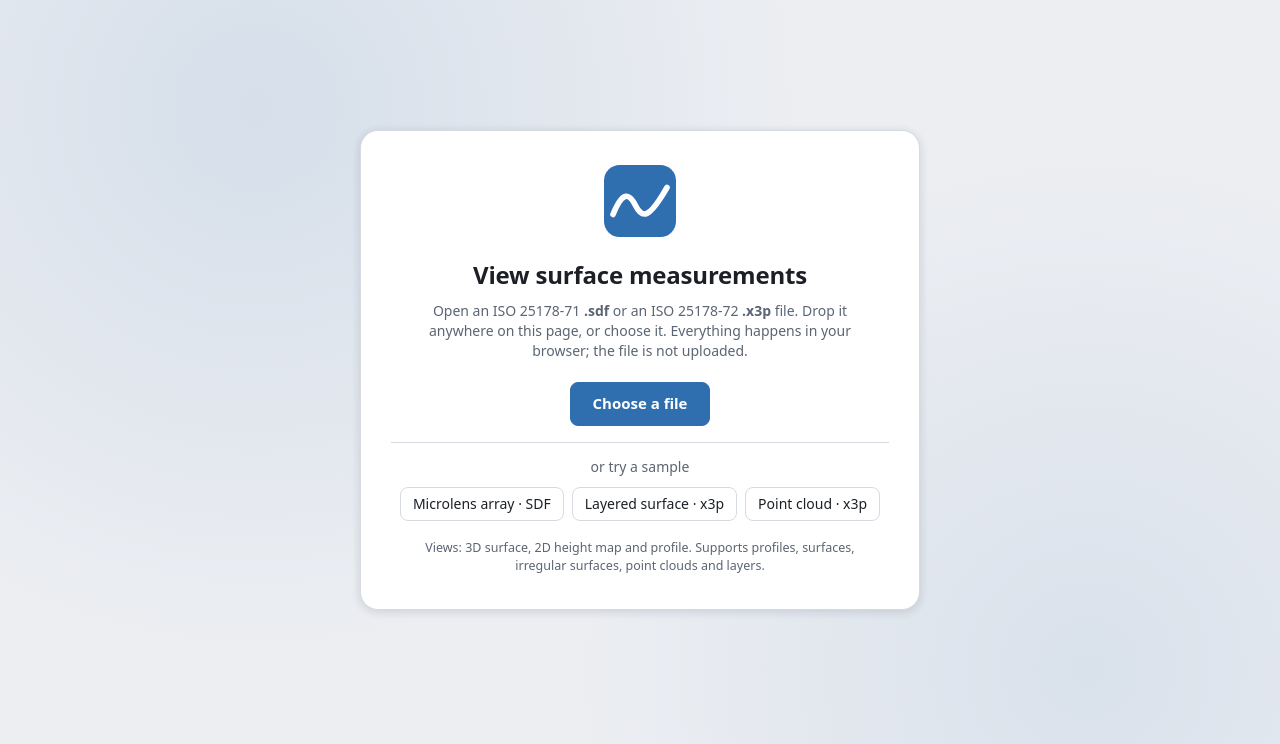
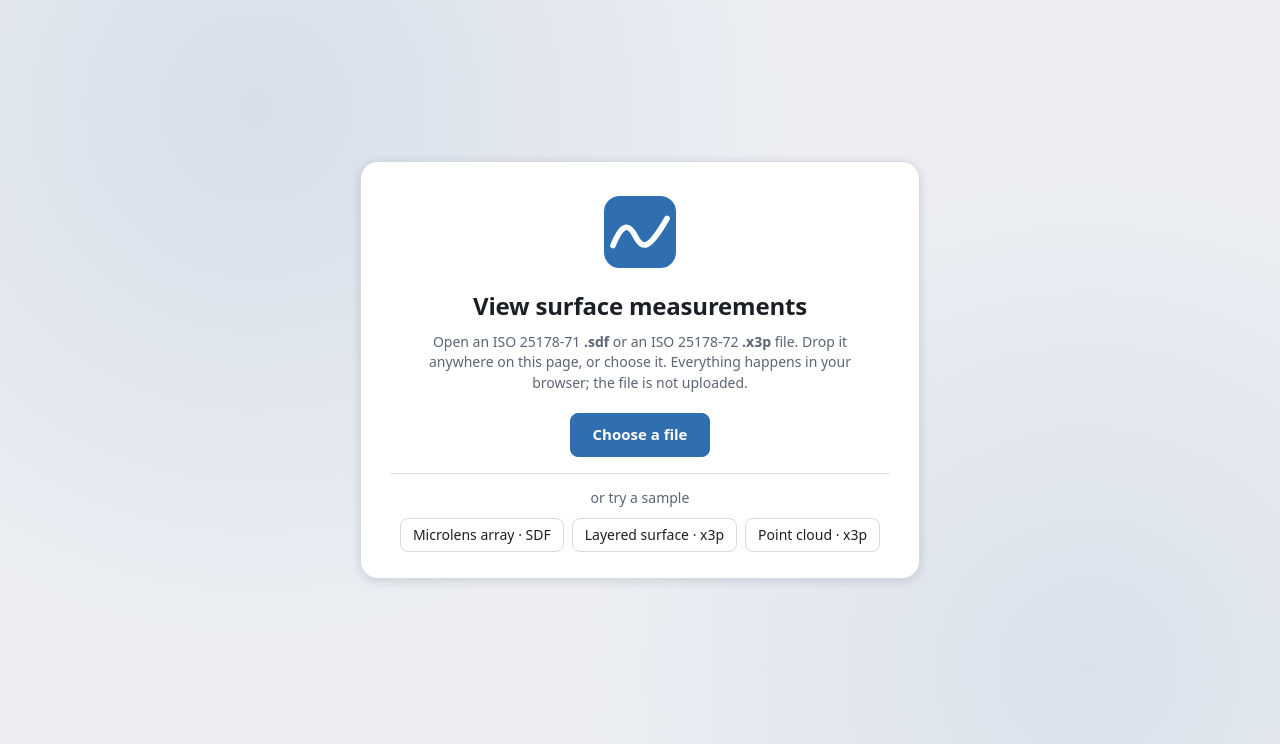
Before and after one commit to aschet/sdflens-web, a website built with Vite: page index.html in a window 1280 px wide. Shown: the part 56-800 px from the top of the page. Built offline with nearby package versions, Linux system fonts and the light colour scheme.

Commit message:
Remove the feature text from the start screen

```diff
--- a/index.html
+++ b/index.html
@@ -76,7 +76,6 @@
           <span>or try a sample</span>
           <div id="sampleList" class="sample-list"></div>
         </div>
-        <p class="fine">Views: 3D surface, 2D height map and profile. Supports profiles, surfaces, irregular surfaces, point clouds and layers.</p>
       </div>
     </section>
     <div id="dropHint" class="drop-hint" hidden>Drop the file to open it</div>
--- a/src/style.css
+++ b/src/style.css
@@ -530,11 +530,6 @@ input:focus-visible,
   margin-top: 10px;
 }
 
-.fine {
-  font-size: 12.5px;
-  margin-top: 18px !important;
-}
-
 .drop-hint {
   position: absolute;
   inset: 10px;
```
